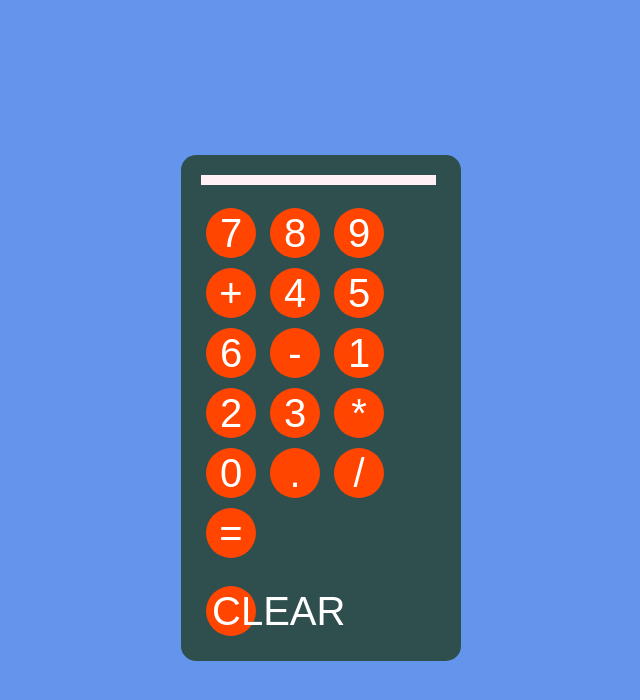
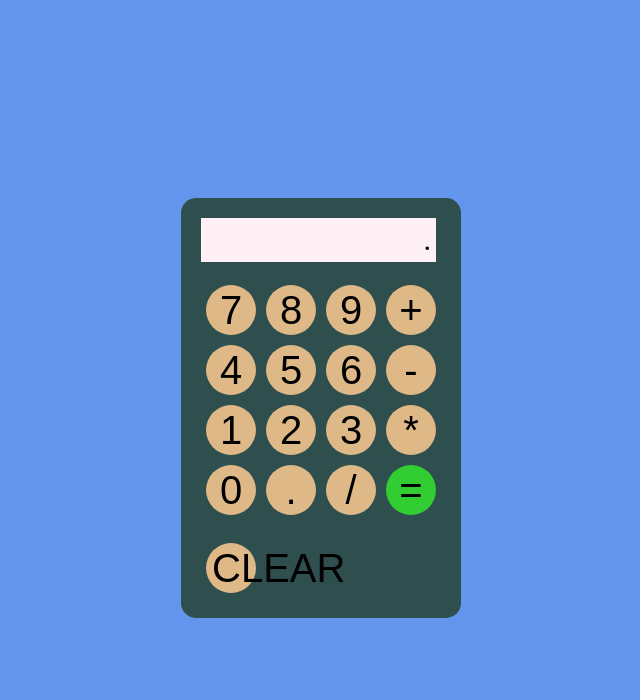
Before and after one commit to Raven7826/fun-calculator, a plain HTML site: page index.html in a window 1280 px wide. Shown: the whole page, without its empty margins (319-959 px from the left). Drawn offline with Linux system fonts and the light colour scheme.

Commit message:
making progress

```diff
--- a/index.html
+++ b/index.html
@@ -10,7 +10,7 @@
 <body>
 
     <div class="calculator">
-        <div class="screen"></div>
+        <div class="screen">.</div>
         <br/>
         <div class="buttons">
           <button>7</button>
--- a/styles.css
+++ b/styles.css
@@ -22,16 +22,30 @@ body {
 
 .buttons {
     width: 240px;
-
+    display: flex;
+    flex-wrap: wrap;
 }
 
 button {
-    background-color: orangered;
+    background-color: burlywood;
     border: none;
-    color: white;
+    color: black;
     font-size: 40px;
     height: 50px;
     width: 50px;
     border-radius: 35px;
     margin: 5px;
 }
+button:hover {
+    background-color: rgb(111, 110, 100);
+}
+button:active {
+    background-color: rgb(232, 232, 232);
+}
+
+#equals {
+    background-color: limegreen;
+}
+#equals:hover {
+    background-color: darkgreen;
+}
```
